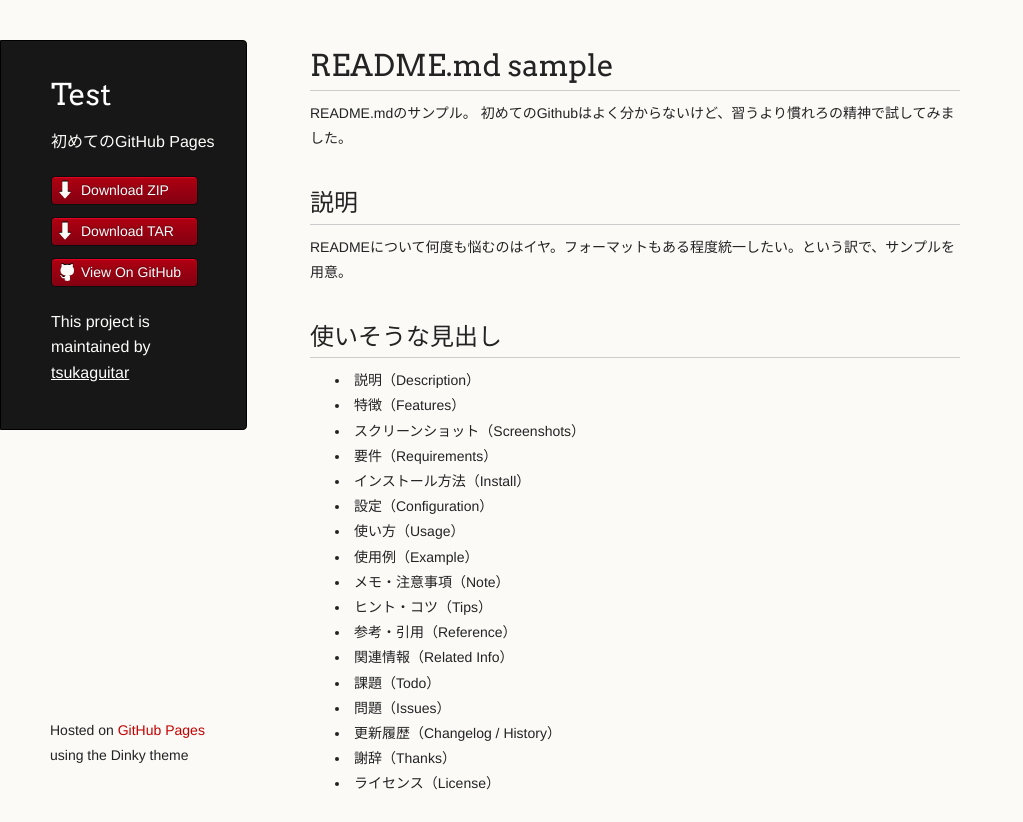
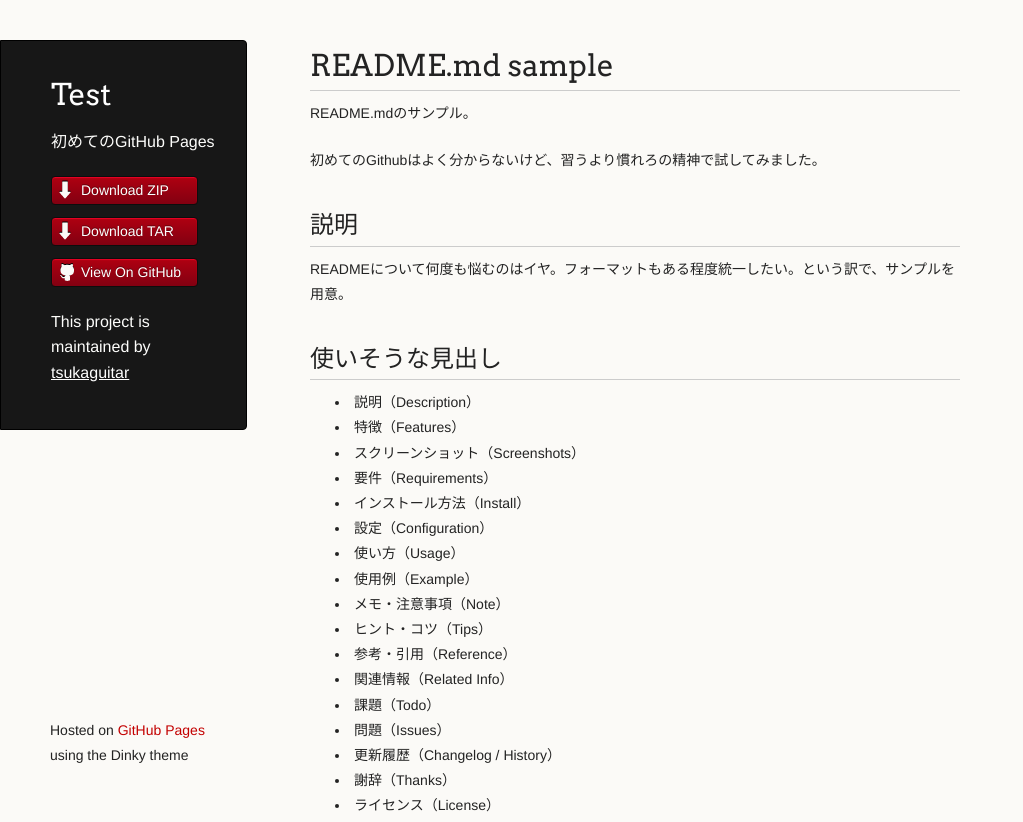
Before and after one commit to tsukaguitar/Test, a plain HTML site: page index.html in a window 1280 px wide. Shown: the top 822 px of the page, without its empty margins (0-1023 px from the left). Drawn offline with Linux system fonts and the light colour scheme.

Commit message:
Create gh-pages branch via GitHub

```diff
--- a/index.html
+++ b/index.html
@@ -32,8 +32,9 @@
       <section>
         <h1>README.md sample</h1>
 
-<p>README.mdのサンプル。
-初めてのGithubはよく分からないけど、習うより慣れろの精神で試してみました。</p>
+<p>README.mdのサンプル。</p>
+
+<p>初めてのGithubはよく分からないけど、習うより慣れろの精神で試してみました。</p>
 
 <h2>説明</h2>
 
@@ -80,7 +81,7 @@ mac用アプリ。<a href="http://github.github.com/github-flavored-markdown/">G
 ブラウザで表示を確認しながら入力可能。こちらはMarkdownのみですが、HTMLも吐き出してくれるのがちょっとイイ。</li>
 </ul><h2>ライセンス（License）</h2>
 
-<p>Copyright © 2013 <a href="http://www.rakuin.com">tsukaguitar</a>
+<p>Copyright © 2013 <a href="http://www.rakuin.com">tsukaguitar</a><br>
 Licensed under the <a href="http://opensource.org/licenses/mit-license.php">MIT License</a>.</p>
       </section>
       <footer>
--- a/params.json
+++ b/params.json
@@ -1 +1 @@
-{"google":"","tagline":"初めてのGitHub Pages","note":"Don't delete this file! It's used internally to help with page regeneration.","body":"# README.md sample\r\nREADME.mdのサンプル。\r\n初めてのGithubはよく分からないけど、習うより慣れろの精神で試してみました。\r\n\r\n## 説明\r\nREADMEについて何度も悩むのはイヤ。フォーマットもある程度統一したい。という訳で、サンプルを用意。\r\n\r\n## 使いそうな見出し\r\n- 説明（Description）\r\n- 特徴（Features）\r\n- スクリーンショット（Screenshots）\r\n- 要件（Requirements）\r\n- インストール方法（Install）\r\n- 設定（Configuration）\r\n- 使い方（Usage）\r\n- 使用例（Example）\r\n- メモ・注意事項（Note）\r\n- ヒント・コツ（Tips）\r\n- 参考・引用（Reference）\r\n- 関連情報（Related Info）\r\n- 課題（Todo）\r\n- 問題（Issues）\r\n- 更新履歴（Changelog / History）\r\n- 謝辞（Thanks）\r\n- ライセンス（License）\r\n\r\n## 関連情報\r\n### Markdown記法について\r\n- [Markdown - Wikipedia](http://ja.wikipedia.org/wiki/Markdown)\r\n- [GitHub Flavored Markdown][GFM]\r\n\r\n### Markdown記法が捗るツール\r\n- [Kobito](http://kobito.qiita.com/)  \r\nmac用アプリ。[GitHub Flavored Markdown][GFM]に準拠してるので安心感があります。基本コレ。\r\n- [Github Preview](http://github-preview.herokuapp.com/)  \r\nブラウザで表示を確認しながら入力可能。Markdown以外にもtextileなど、複数のフォーマットが選べます。\r\n- [Online Markdown Editor](http://www.ctrlshift.net/project/markdowneditor/)  \r\nブラウザで表示を確認しながら入力可能。こちらはMarkdownのみですが、HTMLも吐き出してくれるのがちょっとイイ。\r\n\r\n## ライセンス（License）\r\nCopyright &copy; 2013 [tsukaguitar](http://www.rakuin.com)\r\nLicensed under the [MIT License][mit].\r\n\r\n\r\n[GFM]: http://github.github.com/github-flavored-markdown/\r\n[MIT]: http://opensource.org/licenses/mit-license.php\r\n","name":"Test"}
+{"body":"# README.md sample\r\nREADME.mdのサンプル。\r\n\r\n初めてのGithubはよく分からないけど、習うより慣れろの精神で試してみました。\r\n\r\n## 説明\r\nREADMEについて何度も悩むのはイヤ。フォーマットもある程度統一したい。という訳で、サンプルを用意。\r\n\r\n## 使いそうな見出し\r\n- 説明（Description）\r\n- 特徴（Features）\r\n- スクリーンショット（Screenshots）\r\n- 要件（Requirements）\r\n- インストール方法（Install）\r\n- 設定（Configuration）\r\n- 使い方（Usage）\r\n- 使用例（Example）\r\n- メモ・注意事項（Note）\r\n- ヒント・コツ（Tips）\r\n- 参考・引用（Reference）\r\n- 関連情報（Related Info）\r\n- 課題（Todo）\r\n- 問題（Issues）\r\n- 更新履歴（Changelog / History）\r\n- 謝辞（Thanks）\r\n- ライセンス（License）\r\n\r\n## 関連情報\r\n### Markdown記法について\r\n- [Markdown - Wikipedia](http://ja.wikipedia.org/wiki/Markdown)\r\n- [GitHub Flavored Markdown][GFM]\r\n\r\n### Markdown記法が捗るツール\r\n- [Kobito](http://kobito.qiita.com/)  \r\nmac用アプリ。[GitHub Flavored Markdown][GFM]に準拠してるので安心感があります。基本コレ。\r\n- [Github Preview](http://github-preview.herokuapp.com/)  \r\nブラウザで表示を確認しながら入力可能。Markdown以外にもtextileなど、複数のフォーマットが選べます。\r\n- [Online Markdown Editor](http://www.ctrlshift.net/project/markdowneditor/)  \r\nブラウザで表示を確認しながら入力可能。こちらはMarkdownのみですが、HTMLも吐き出してくれるのがちょっとイイ。\r\n\r\n## ライセンス（License）\r\nCopyright &copy; 2013 [tsukaguitar](http://www.rakuin.com)  \r\nLicensed under the [MIT License][mit].\r\n\r\n\r\n[GFM]: http://github.github.com/github-flavored-markdown/\r\n[MIT]: http://opensource.org/licenses/mit-license.php\r\n","note":"Don't delete this file! It's used internally to help with page regeneration.","name":"Test","tagline":"初めてのGitHub Pages","google":""}
```
